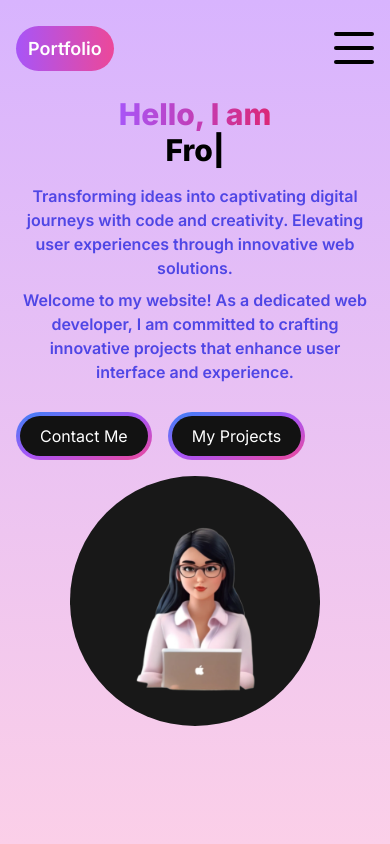
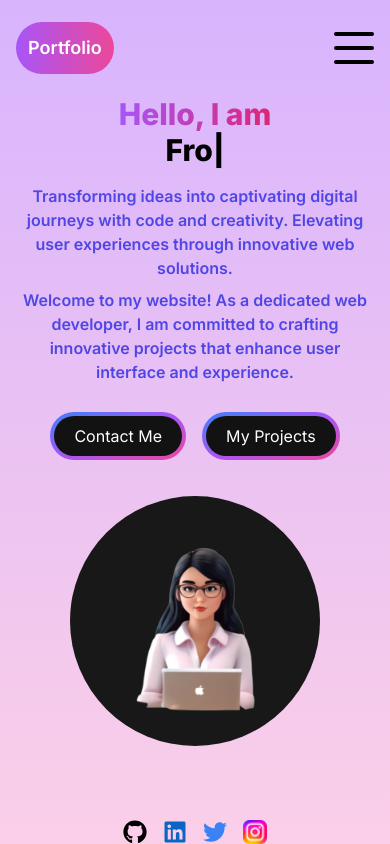
Before and after one commit to ShravaniCoder/portfolio-website-next.js, a Next.js app: page / in a window 390 px wide. Built offline with nearby package versions, Linux system fonts and the light colour scheme.

Commit message:
thank you

```diff
--- a/src/app/page.jsx
+++ b/src/app/page.jsx
@@ -4,6 +4,8 @@ import { TypeAnimation } from "react-type-animation";
 import Hero from "../../public/images/hero-image.png";
 import { motion } from "framer-motion";
 import Link from "next/link";
+import { FaGithub, FaLinkedin, FaTwitter } from "react-icons/fa";
+import Insta from "@/public/images/insta.png";
 
 const Homepage = () => {
   return (
@@ -13,7 +15,7 @@ const Homepage = () => {
       animate={{ y: "0%" }}
       transition={{ duration: 1 }}
     >
-      <div className="flex flex-col lg:flex-row lg:gap-x-20 justify-center items-center px-4 sm:px-8 md:12 lg:px:20 xl:px:48">
+      <div className="flex flex-col lg:flex-row lg:gap-x-20 justify-center items-center px-4 sm:px-8 md:12 lg:px:20 xl:px:48 h-full overflow-scroll">
         <div className="h-1/2 lg:w-[50%] lg:mt-20 lg:h-full">
           <div className="place-self-center text-center lg:text-left">
             <h1 className="text-white mb-4 text-3xl sm:text-4xl lg:text-5xl font-extrabold">
@@ -49,7 +51,7 @@ const Homepage = () => {
               committed to crafting innovative projects that enhance user
               interface and experience.
             </p>
-            <div className="flex gap-4 sm:justify-center lg:justify-start">
+            <div className="flex gap-4 justify-center lg:justify-start">
               <button className="px-1 py-1 rounded-full sm:w-fit bg-gradient-to-br from-blue-500 via-purple-500 to-pink-500  hover:bg-slate-800 text-white mt-3">
                 <Link href="/contact">
                   <span className="block bg-[#121212] hover:bg-slate-800 rounded-full px-5 py-2">
@@ -67,7 +69,7 @@ const Homepage = () => {
             </div>
           </div>
         </div>
-        <div className="h-1/2 justify-center lg:mt-20 lg:ml-20 lg:h-full lg:justify-center items-center lg:w-[50%]">
+        <div className="h-1/2 justify-center mt-5 lg:mt-20 lg:ml-20 lg:h-full lg:justify-center items-center lg:w-[50%]">
           <div className="place-self-center mt-4 lg:mt-0">
             <div className="img rounded-full bg-[#181818] w-[250px] h-[250px] md:w-[350px] md:h-[350px] lg:w-[400px] lg:h-[400px] relative">
               <Image
@@ -80,6 +82,29 @@ const Homepage = () => {
             </div>
           </div>
         </div>
+        <div className="lg:hidden flex md:flex gap-4 justify-center items-center">
+          <Link href={"https://github.com/ShravaniCoder?tab=repositories"}>
+            {" "}
+            <FaGithub className="text-black text-2xl" />
+          </Link>
+          <Link
+            href={"https://www.linkedin.com/in/shravani-chendwankar-493701245/"}
+          >
+            <FaLinkedin className="text-[#0A66C2] text-2xl" />
+          </Link>
+          <Link href={"https://twitter.com/CodeCraftSherry"}>
+            <FaTwitter className="text-blue-500 text-2xl" />
+          </Link>
+          <Link href={"https://www.instagram.com/shravani_chendwankar/"}>
+            <Image
+              src={Insta}
+              alt="socials"
+              width={24}
+              height={24}
+              className="rounded-md"
+            />
+          </Link>
+        </div>
       </div>
     </motion.div>
   );
--- a/src/components/navbar.jsx
+++ b/src/components/navbar.jsx
@@ -76,7 +76,7 @@ const Navbar = () => {
 
   return (
     <div className="h-full flex items-center justify-between px-4 sm:px-8 md:12 lg:px:20 xl:px:48 text-xl">
-      <div className="md:hidden lg:flex">
+      <div className="flex">
         <Link
           href="/"
           className="text-lg font-semibold bg-gradient-to-r from-purple-500 to-pink-500 rounded-full p-3"
@@ -89,7 +89,7 @@ const Navbar = () => {
           <NavLink link={link} key={link.title} />
         ))}
       </div>
-      <div className="hidden md:flex gap-4">
+      <div className="hidden lg:flex gap-4">
         <Link href={"https://github.com/ShravaniCoder?tab=repositories"}>
           {" "}
           <FaGithub className="text-black text-2xl" />
```
Lines whose indentation alone changed are shown as unchanged.
